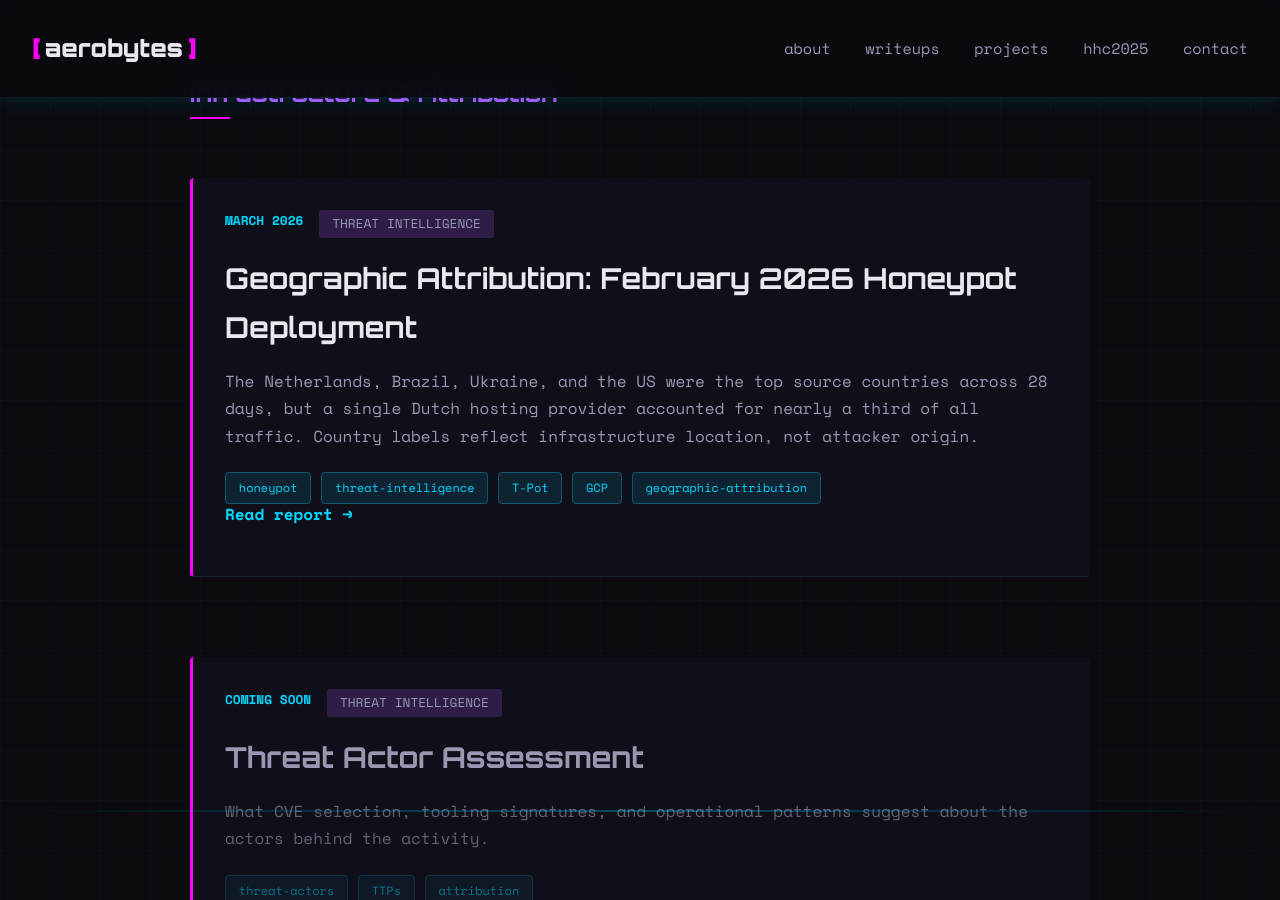
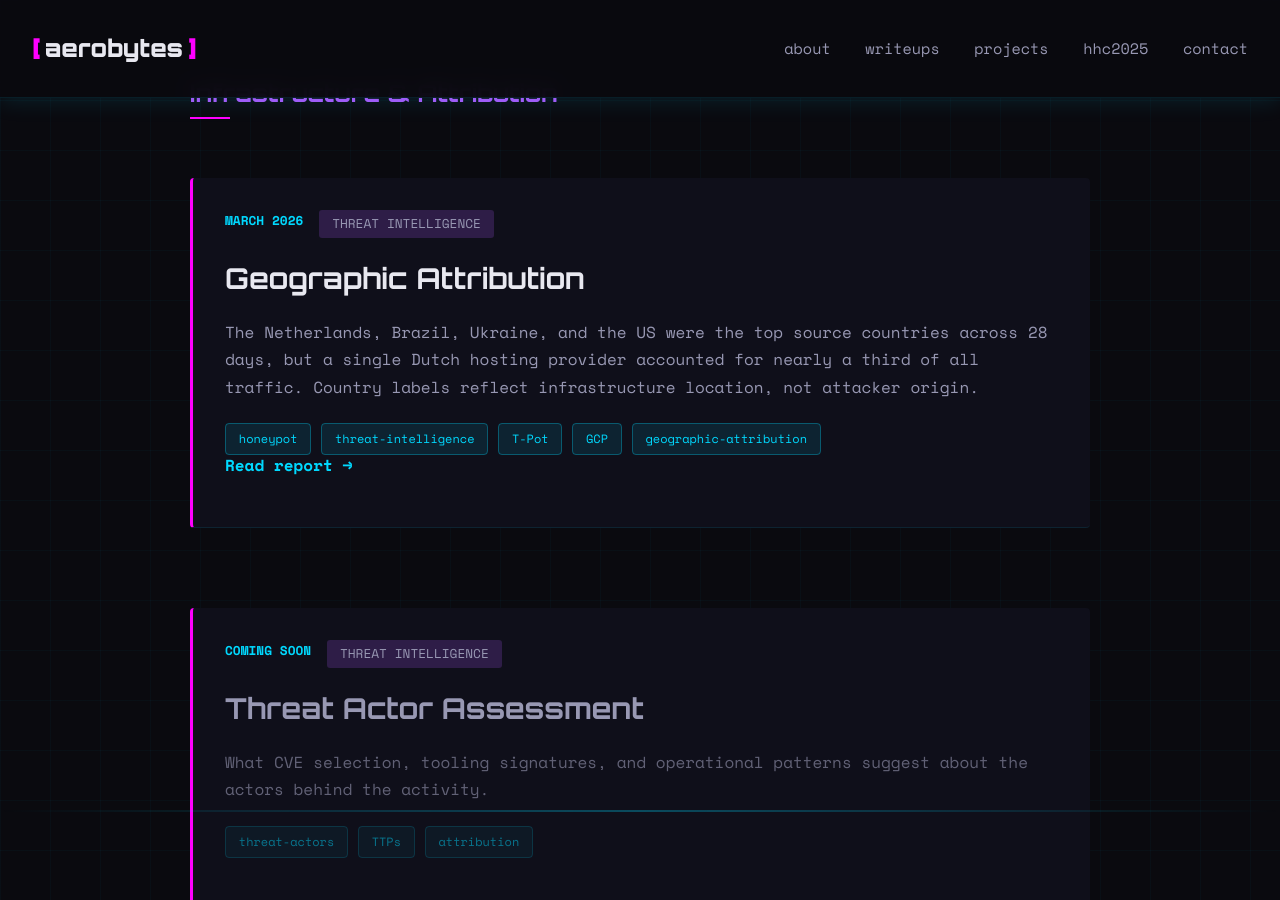
Before and after one commit to Aeronique/aerobytes-site, a Jekyll site: the page built from honeypot-threat-research.html, in a window 1280 px wide and 900 px high, scrolled down 5941 px. Built offline with Jekyll 4.4.1, drawn with Linux system fonts in a browser that asks for light colours.

Commit message:
Update honeypot-threat-research.html

```diff
--- a/honeypot-threat-research.html
+++ b/honeypot-threat-research.html
@@ -177,7 +177,7 @@
 					<span class="writeup-date">MARCH 2026</span>
 					<span class="writeup-category">THREAT INTELLIGENCE</span>
 				</div>
-				<h2 class="writeup-title">Geographic Attribution: February 2026 Honeypot Deployment</h2>
+				<h2 class="writeup-title">Geographic Attribution</h2>
 				<p class="writeup-excerpt">The Netherlands, Brazil, Ukraine, and the US were the top source countries across 28 days, but a single Dutch hosting provider accounted for nearly a third of all traffic. Country labels reflect infrastructure location, not attacker origin.</p>
 				<div class="writeup-tags">
 					<span class="tag">honeypot</span>
```
